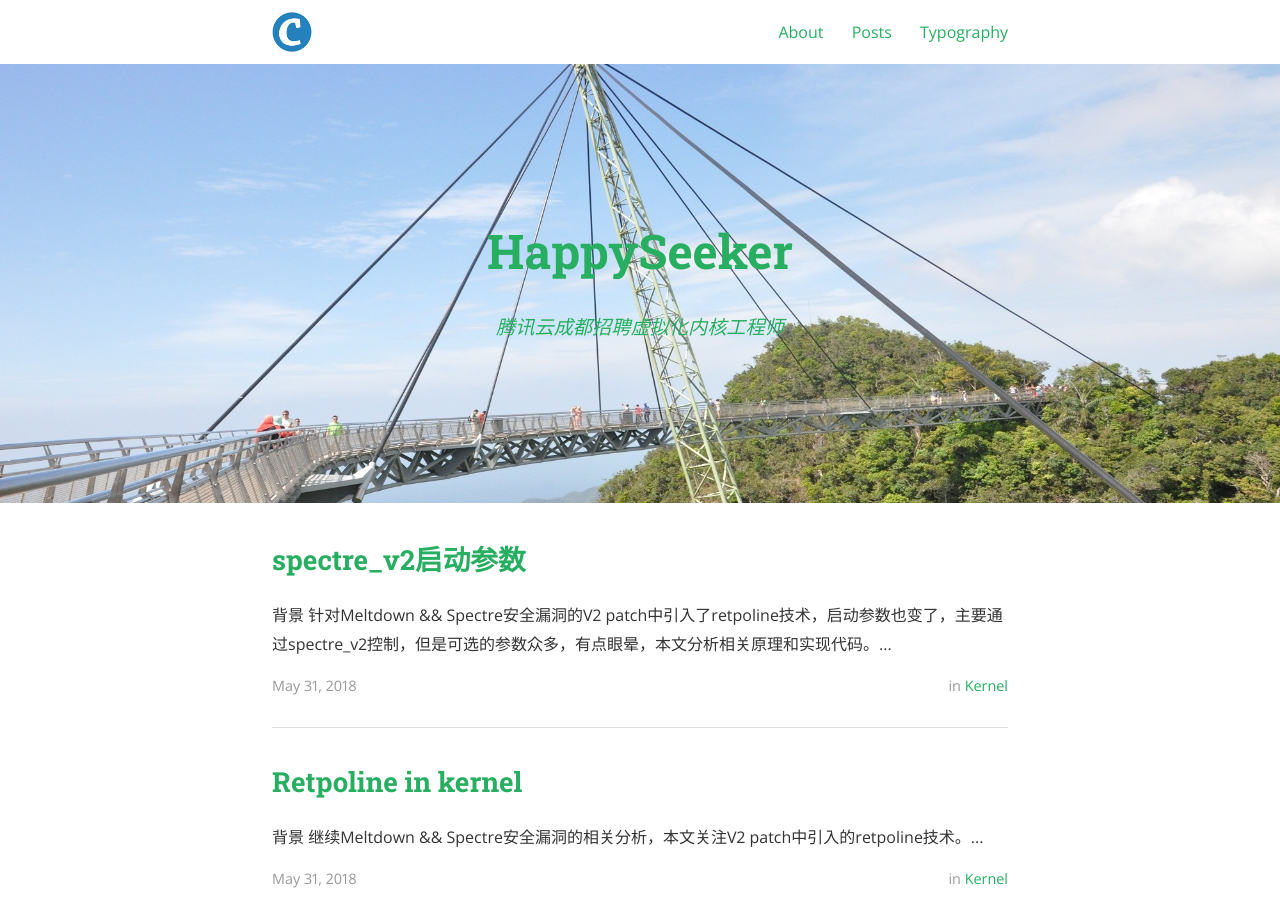
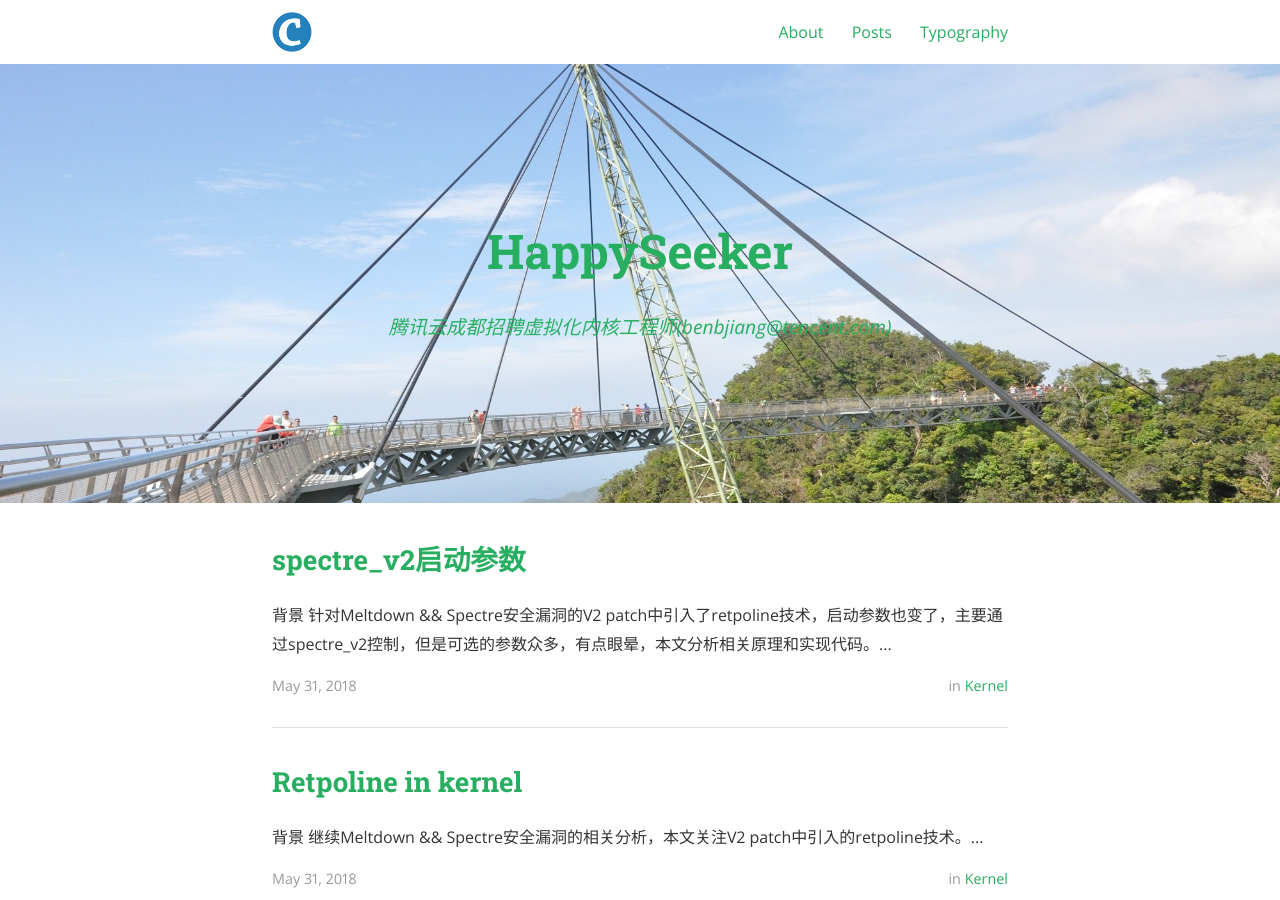
Before and after one commit to HappySeeker/happyseeker.github.io, a Jekyll site: the page built from index.html, in a window 1280 px wide and 900 px high. Built offline with Jekyll 4.4.1, drawn with Linux system fonts in a browser that asks for light colours; nearby versions of some CDN libraries; the list of posts is cut into pages by our own code; a style sheet for code colours, icons or effects is not loaded.

Commit message:
update email

```diff
--- a/_config.yml
+++ b/_config.yml
@@ -8,7 +8,7 @@ exclude:
 
 # Site settings
 title: HappySeeker
-subtitle: "腾讯云成都招聘虚拟化内核工程师"
+subtitle: "腾讯云成都招聘虚拟化内核工程师(benbjiang@tencent.com)"
 email: benbjiang@tencent.com
 name: jiangbiao
 description: >
```
